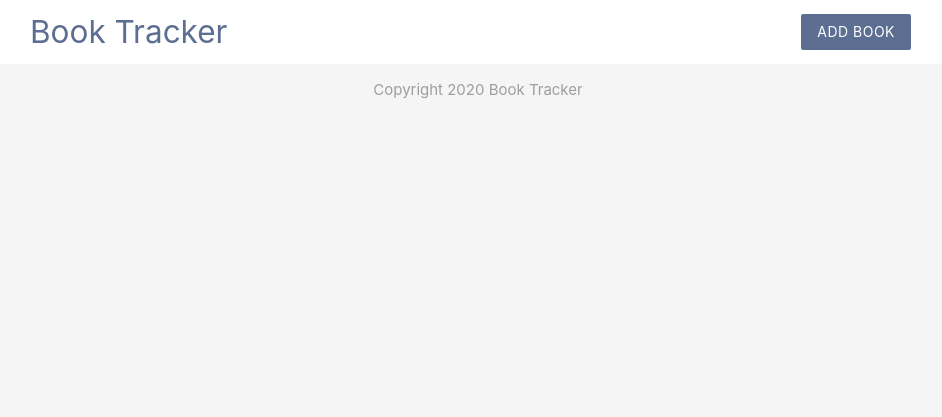
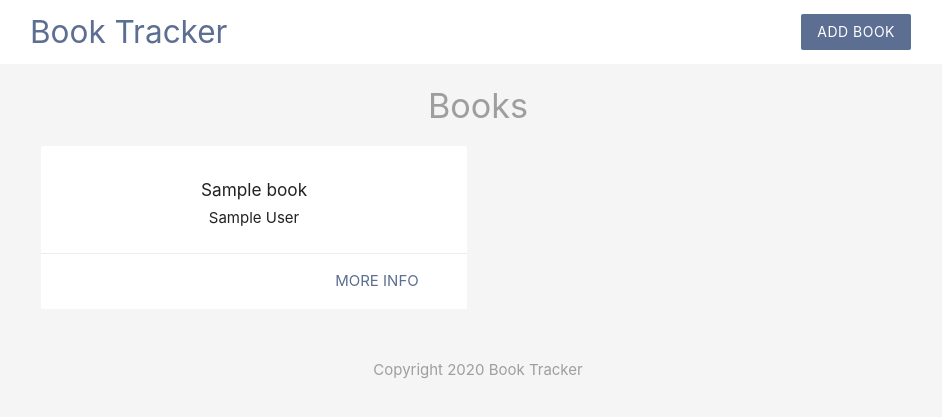
Before and after one commit to CanRaffs89/php-book-tracker, a PHP site: page / in a window 1280 px wide. Shown: the top 417 px of the page, without its empty margins (162-1104 px from the left). Run offline with PHP 8.4, Linux system fonts and the light colour scheme; tables that the repository leaves empty or names only in its code hold one stand-in row (values such as "Sample post").

```diff
--- /dev/null
+++ b/config/db_connect.php
@@ -0,0 +1,9 @@
+<?php
+    // Connect to database
+    $connect = mysqli_connect('localhost', 'can', 'Rainbow57', 'book_tracker');
+
+    // Check connection
+    if(!$connect){
+        echo 'Connection error: '.mysqli_connect_error();
+    }
+?>
--- a/index.php
+++ b/index.php
@@ -1,15 +1,45 @@
 <?php
-    // Connect to database
-    $connect = mysqli_connect('localhost', 'can', 'Rainbow57', 'book_tracker');
+    include('config/db_connect.php');
 
-    // Check connection
-    if(!$connect){
-        echo 'Connection error: '.mysqli_connect_error();
-    }
+    // Query data
+    $sql = 'SELECT title, author, id FROM books ORDER BY created_at';
+
+    // Store data
+    $result = mysqli_query($connect, $sql);
+
+    // Fetch data as an array
+    $books = mysqli_fetch_all($result, MYSQLI_ASSOC);
+
+    // Free the result from memory
+    mysqli_free_result($result);
+
+    // Close connection
+    mysqli_close($connect);
 ?>
 
 <!DOCTYPE html>
 <html lang="en">
     <?php include('templates/header.php'); ?>
+    <h4 class="center grey-text">Books</h4>
+    <div class="container">
+        <div class="row">
+
+            <!-- Cycle through Books array and output each -->
+            <?php foreach($books as $book): ?>
+                <div class="col s6 md3">
+                    <div class="card z-depth-0">
+                        <div class="card-content center">
+                            <h6> <?php echo htmlspecialchars($book['title']); ?> </h6>
+                            <div> <?php echo htmlspecialchars($book['author']); ?> </div>
+                        </div>
+                        <div class='card-action right-align'>
+                            <a href="" class='brand-text'>More Info</a>
+                        </div>
+                    </div>
+                </div>
+            <?php endforeach; ?>
+
+        </div>
+    </div>
     <?php include('templates/footer.php'); ?>
 </html>
```
Also changed, not shown: add.php (+16 -1 lines).
